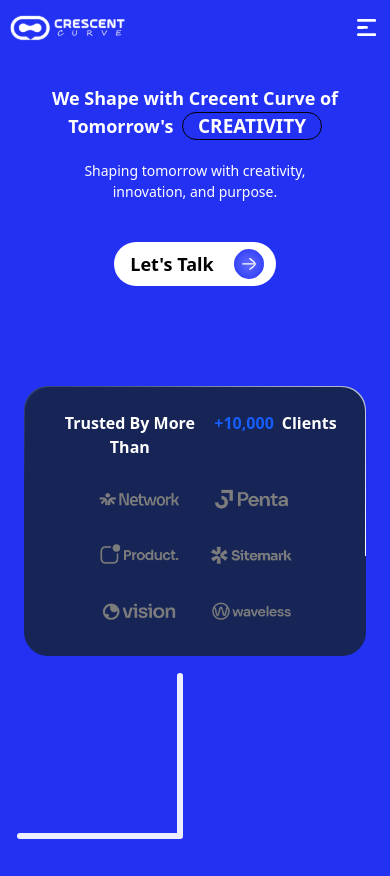
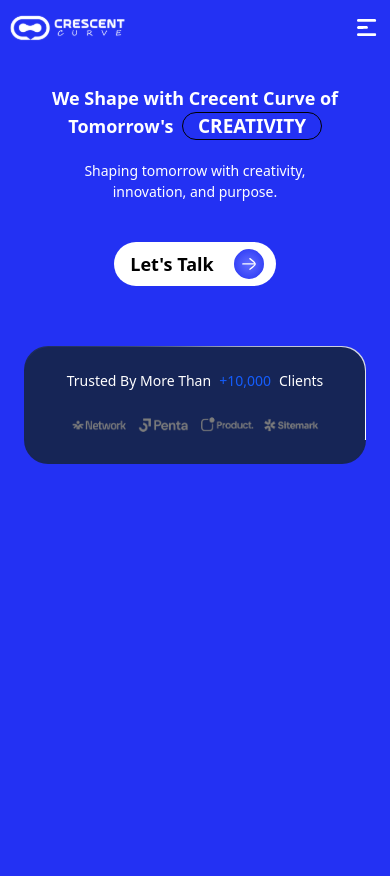
Before and after one commit to Aswal-11/Curve, a Next.js app: page / in a window 390 px wide. After the commit the page ends 844 px from the top, so only its background shows below. Built offline with nearby package versions, Linux system fonts and the light colour scheme.

Commit message:
homepage-correction

```diff
--- a/app/home/page.js
+++ b/app/home/page.js
@@ -3,6 +3,14 @@ import Image from 'next/image'
 import React from 'react'
 
 export default function Page() {
+  const logos = [
+    "/company-logos/network.png",
+    "/company-logos/penta.png",
+    "/company-logos/product.png",
+    "/company-logos/sitemark.png",
+    "/company-logos/vision.png",     // hide until md
+    "/company-logos/waveless.png",   // hide until md
+  ];
   return (
     <div className="pt-7">
       {/* Header Section */}
@@ -55,57 +63,33 @@ export default function Page() {
         </div>
       </div>
 
-      <div className='flex justify-center items-center pt-25'>
+      <div className='flex justify-center items-center pt-15 md:pt-22'>
         <div className='w-7/8 flex justify-center items-center rounded-3xl animate-rotate-border bg-conic/[from_var(--border-angle)] from-blue-950 via-blue-950 to-white p-px'>
-          <div className='w-full rounded-3xl bg-blue-950 p-7 py-6'>
-            <p className="font-semibold text-center text-md md:text-xl text-white flex justify-center gap-2">
+          <div className='w-full rounded-3xl bg-blue-950 md:p-7 py-6'>
+            <p className="font-medium text-center text-sm md:text-xl text-white flex justify-center gap-2">
               <span>Trusted By More Than</span>
               <span className="text-blue-600">+10,000</span>
               <span>Clients</span>
             </p>
 
-            <div className="flex flex-wrap gap-4 justify-center items-center mt-5 lg:px-20">
-              <Image src="/company-logos/network.png" width={160} height={100} className="w-24 h-10 md:w-40 md:h-16" alt="" />
-              <Image src="/company-logos/penta.png" width={160} height={100} className="w-24 h-10 md:w-40 md:h-16" alt="" />
-              <Image src="/company-logos/product.png" width={160} height={100} className="w-24 h-10 md:w-40 md:h-16" alt="" />
-              <Image src="/company-logos/sitemark.png" width={160} height={100} className="w-24 h-10 md:w-40 md:h-16" alt="" />
-              <Image src="/company-logos/vision.png" width={160} height={100} className="w-24 h-10 md:w-40 md:h-16" alt="" />
-              <Image src="/company-logos/waveless.png" width={160} height={100} className="w-24 h-10 md:w-40 md:h-16" alt="" />
+            <div className="flex flex-wrap md:gap-4 justify-center items-center mt-5 lg:px-20">
+              {logos.map((logo, index) => (
+                <Image
+                  key={index}
+                  src={logo}
+                  width={160}
+                  height={100}
+                  alt=""
+                  className={`
+                    w-16 h-7 md:w-40 md:h-16
+                    ${index >= 4 ? "hidden md:block" : ""}
+                  `}
+                />
+              ))}
             </div>
           </div>
         </div>
       </div>
-
-      <div className="relative w-[220px] h-[220px]">
-        <svg
-          width="220"
-          height="220"
-          viewBox="0 0 220 220"
-          className="absolute top-0 left-0"
-        >
-          {/* Background Line */}
-          <path
-            d="M180 20 V180 H20"
-            stroke="rgba(255,255,255,0.15)"
-            strokeWidth="6"
-            fill="none"
-            strokeLinecap="round"
-            strokeLinejoin="round"
-          />
-
-          {/* Animated Drop Line */}
-          <path
-            className="drop-line"
-            d="M180 20 V180 H20"
-            stroke="rgba(255,255,255,0.9)"
-            strokeWidth="6"
-            fill="none"
-            strokeLinecap="round"
-            strokeLinejoin="round"
-          />
-        </svg>
-      </div>
-
     </div>
   )
 }
```
